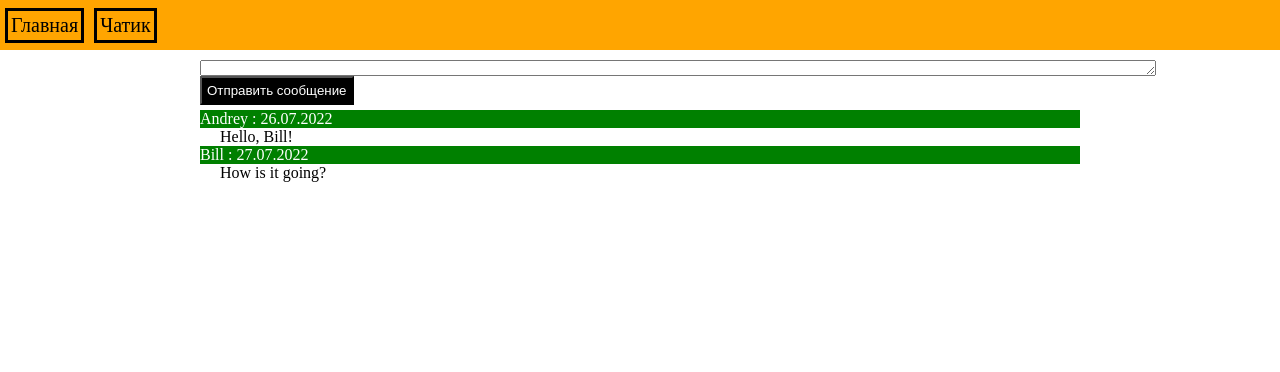
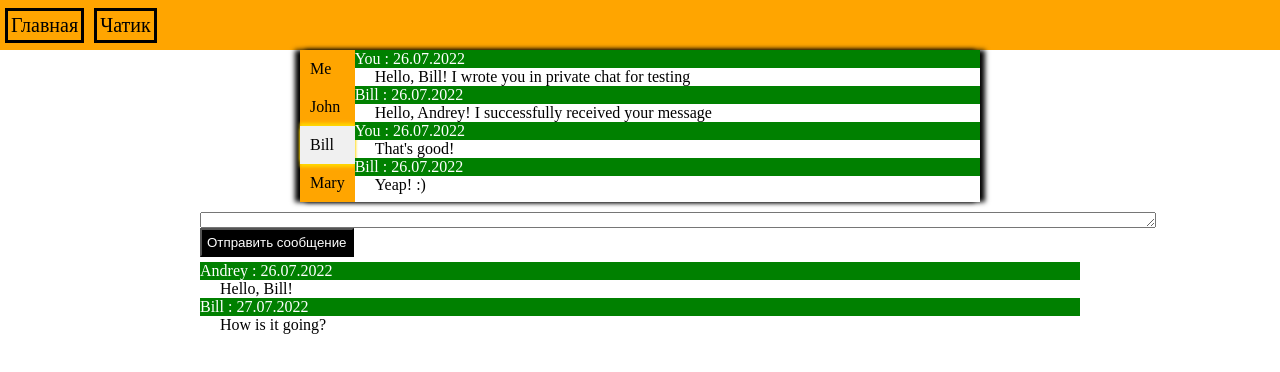
Before and after one commit to GenaEphirov/react-ztprru, a React (Create React App) app: page / in a window 1280 px wide. Shown: the top 372 px of the page. Built offline with nearby package versions, Linux system fonts and the light colour scheme.

Commit message:
3 files modified, 2 added

```diff
--- a/src/App.js
+++ b/src/App.js
@@ -2,15 +2,22 @@ import React from "react";
 import "./style.css";
 import Header from './components/Header'
 import Chat from './components/Chat'
+import Dialogs from './components/Dialogs'
 
 export default function App(props) {
   return (
     <div>
       <Header />
+      <Dialogs state={{
+        privatechatdata: props.state.privatechatdata,
+        text: {chatMessages: props.state.text.friendsMessages},
+        friends: props.state.friends,
+      }} />
       <Chat state={{
           chatdata: props.state.chatdata,
-          text: {chatMessage: props.state.text.chatMessage},}
-        } dispatch={props.dispatch} creators={props.creators} />
+          text: {chatMessage: props.state.text.chatMessage},
+        }} dispatch={props.dispatch} creators={props.creators} />
+      {/* TODO FOOTER */}
     </div>
   );
 }
--- /dev/null
+++ b/src/components/Dialogs.jsx
@@ -0,0 +1,44 @@
+import React from 'react'
+import s from './Dialogs.module.css'
+import Post from './Post'
+
+const Dialogs = (props) => {
+  let currentChatID = 2;
+  let usernameSelf = 'You'
+  let currentFriendsName, currentChatMessages;
+  for (let friend of props.state.friends) {
+    if (friend.userID === currentChatID) {
+      currentFriendsName = friend.name;
+    }
+  }
+  for (let privateChat of props.state.privatechatdata) {
+    if (privateChat.userID === currentChatID) {
+      currentChatMessages = privateChat.messages
+    }
+  }
+  let Messages = currentChatMessages.map( (elem) => {
+    let currentName;
+    if (elem.sent) {
+      currentName = usernameSelf;
+    } else {
+      currentName = currentFriendsName;
+    }
+    return <Post name={currentName} message={elem.message} date={elem.date} sent={elem.sent}/>
+  })
+  let activeItem = `${s.navbar_item} active`
+  return (
+    <div className={s.container}>
+      <div className={s.navbar}>
+        <div className={s.navbar_item}>Me</div>
+        <div className={s.navbar_item}>John</div>
+        <div className={s.active_navbar_item}>Bill</div>
+        <div className={s.navbar_item}>Mary</div>
+      </div>
+      <div className={s.chat}>
+        {Messages}
+      </div>
+    </div>
+  )
+}
+
+export default Dialogs
--- /dev/null
+++ b/src/components/Dialogs.module.css
@@ -0,0 +1,24 @@
+.container {
+  display: flex;
+  margin: 0 300px;
+  box-shadow: 5px 0 5px black, -5px 0 5px black;
+}
+
+.navbar {
+  background-color: orange;
+  height: fit-content;
+}
+
+.navbar_item {
+  padding: 10px;
+}
+
+.active_navbar_item {
+  padding: 10px;
+  background-color: rgb(240, 240, 240);
+  box-shadow: 0 -3px 3px gold, 0 3px 3px gold;
+}
+
+.chat {
+  width: 100vw;
+}
--- a/src/components/Post.jsx
+++ b/src/components/Post.jsx
@@ -2,6 +2,14 @@ import React from 'react'
 import s from './Post.module.css'
 
 const Post = (props) => {
+  if (!props.sent) {
+    return (
+      <div className={s.post}>
+        <div className={s.name_field}>{props.name} : {props.date}</div>
+        <div className={s.message_field}>{props.message}</div>
+      </div>
+    )
+  } else {
     return (
       <div className={s.post}>
         <div className={s.name_field}>{props.name} : {props.date}</div>
@@ -9,5 +17,6 @@ const Post = (props) => {
       </div>
     )
   }
+}
 
 export default Post
--- a/src/state.js
+++ b/src/state.js
@@ -6,7 +6,18 @@ export const store = {
       {userID: 1, messageID: 1, name: 'Andrey', message: 'Hello, Bill!', date: '26.07.2022'},
       {userID: 2, messageID: 2, name: 'Bill', message: 'How is it going?', date: '27.07.2022'},
     ],
-    text: {chatMessage: '', friendsMessages: {1: '', 2: 'hi!'}}
+    privatechatdata: [
+      {userID: 2, messages: [
+        {messageID: 1, sent: true, message: 'Hello, Bill! I wrote you in private chat for testing', date: '26.07.2022'},
+        {messageID: 2, sent: false, message: 'Hello, Andrey! I successfully received your message', date: '26.07.2022'},
+        {messageID: 3, sent: true, message: `That's good!`, date: '26.07.2022'},
+        {messageID: 4, sent: false, message: 'Yeap! :)', date: '26.07.2022'},
+      ]}
+    ],
+    text: {chatMessage: '', friendsMessages: {1: '', 2: 'hi!'}},
+    friends: [
+      {userID: 2, name: 'Bill'},
+    ]
   },
   addPost(elem) {
     if (elem.current.value === '') return;
```
Lines whose indentation alone changed are shown as unchanged.
